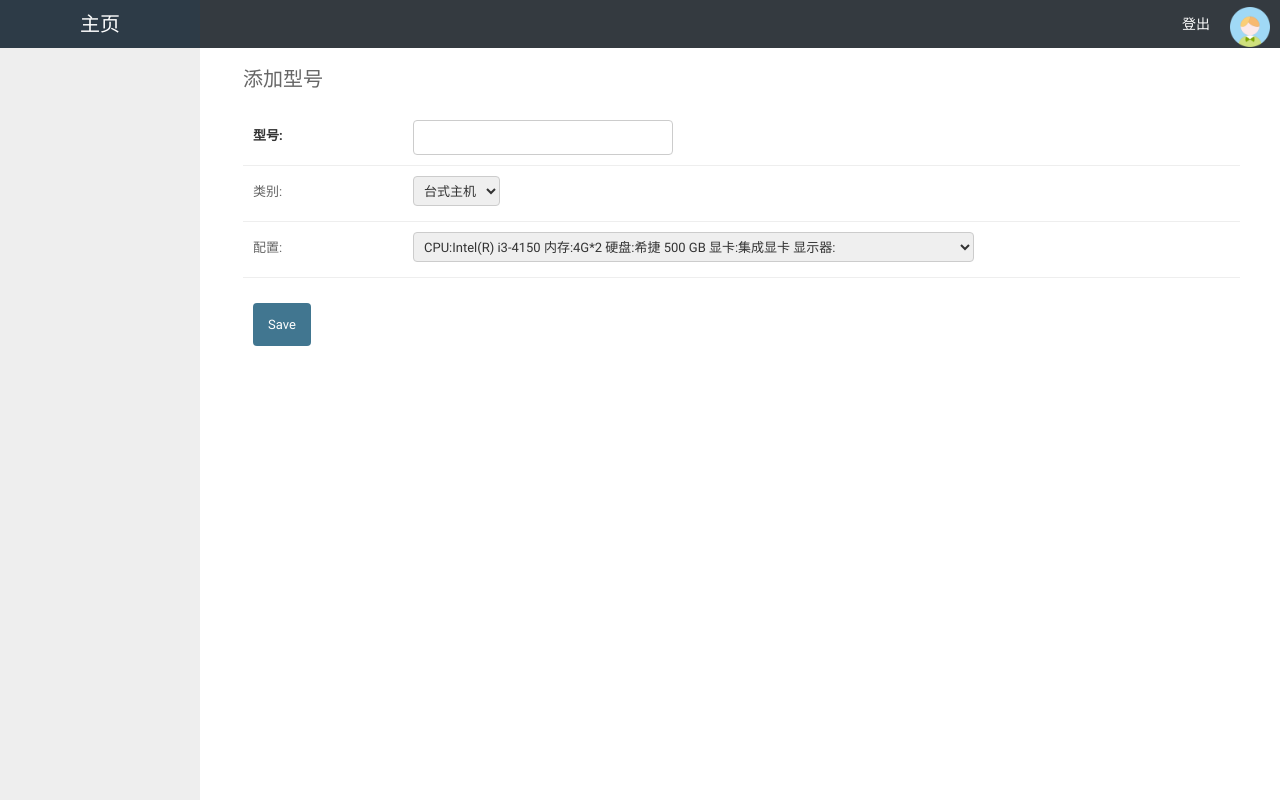
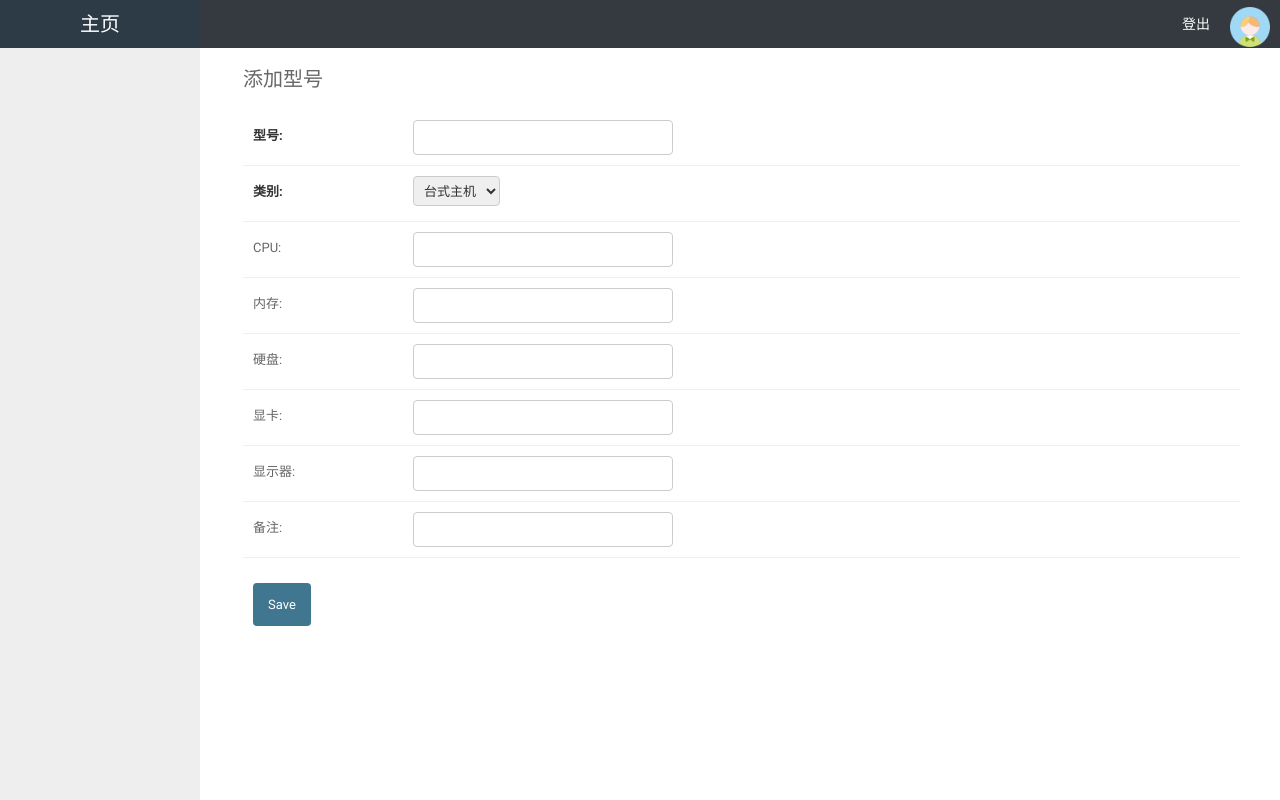
Before and after one commit to zxcbvbbbbb/asset, a Django app: page /add_model/ in a window 1280 px wide. Run offline with Django 3.2, Linux system fonts and the light colour scheme; data comes from the database, SQL or seed files in the repository; both versions use the stored data as it was after the commit; some libraries are stand-ins or nearby versions.

Commit message:
note add

```diff
--- a/api/models.py
+++ b/api/models.py
@@ -176,11 +176,11 @@ class Configuration(models.Model):
     mem = models.CharField(max_length=32,blank=True,null=True,verbose_name='内存')
     harddisk = models.CharField(max_length=32,blank=True,null=True,verbose_name='硬盘')
     gpu = models.CharField(max_length=32,blank=True,null=True,verbose_name='显卡')
-    screen = models.CharField(max_length=32,blank=True,null=True,verbose_name='显示器',default='N'
-                                                                                            '')
+    screen = models.CharField(max_length=32,blank=True,null=True,verbose_name='显示器',default='N')
+    note = models.CharField(max_length=32,blank=True,null=True,verbose_name='备注')
 
     def __str__(self):
-        return 'CPU:%s 内存:%s 硬盘:%s 显卡:%s 显示器:%s' % (self.cpu,self.mem,self.harddisk,self.gpu,self.screen)
+        return 'CPU:%s 内存:%s 硬盘:%s 显卡:%s 显示器:%s 备注:%s' % (self.cpu,self.mem,self.harddisk,self.gpu,self.screen,self.note)
 
 class Asset(models.Model):
     supplier_type_choices = (
--- a/api/views/views.py
+++ b/api/views/views.py
@@ -672,12 +672,23 @@ def add_model(request):
         configure_list = models.Configuration.objects.all()
         return render(request, 'add_model.html', {'type_list':type_list,'configure_list':configure_list})
     elif request.method == 'POST':
+        #增加配置
+        cpu = request.POST.get('cpu')
+        mem = request.POST.get('mem')
+        harddisk = request.POST.get('harddisk')
+        gpu = request.POST.get('gpu')
+        screen = request.POST.get('screen')
+        note = screen = request.POST.get('note')
+        models.Configuration.objects.create(cpu=cpu, mem=mem, harddisk=harddisk, gpu=gpu, screen=screen)
+
+        #绑定配置
         name = request.POST.get('name')
         if not name:
             return HttpResponse('名字不能为空!返回继续')
         type = request.POST.get('type')
         configure = request.POST.get('configure')
-        obj = models.Models.objects.create(name=name,type_id=type,configure_id=configure)
+        latest_configure = models.Configuration.objects.all().last()
+        obj = models.Models.objects.create(name=name,type_id=type,configure_id=latest_configure.id)
         print('-->obj',obj)
         return redirect('/asset-0-0')
 
@@ -705,7 +716,7 @@ def clear_asset(request):
     if request.method == 'GET':
         nid = request.GET.get('rowid')
         print('-->nid', nid)
-        models.Asset.objects.filter(id=nid).update(recipient=6, recipient_at=None, supplier=1, \
+        models.Asset.objects.filter(id=nid).update(recipient_at=None, supplier=1, \
                                                    after_sales='', status=1, note='')
         return JsonResponse({'status': True})
     elif request.method == 'POST':
--- a/templates/add_model.html
+++ b/templates/add_model.html
@@ -26,7 +26,6 @@
 
 <form method="post" id="asset_form" novalidate>
 <fieldset class="module aligned">
-
         <div class="form-row field-sn">
                 <div>
                         <label class="required" for="id_name">型号:</label>
@@ -36,7 +35,7 @@
 
         <div class="form-row field-after_sales">
                 <div>
-                    <label for="id_type">类别:</label>
+                    <label class="required" for="id_type">类别:</label>
                     <select name="type" id="id_type">
                         {% for row in type_list %}
                             <option value="{{ row.id }}">{{ row.name }}</option>
@@ -44,16 +43,48 @@
                     </select>
                 </div>
         </div>
+        <div class="form-row field-name">
+            <div>
+                    <label>CPU:</label>
+                        <input type="text" name="cpu" class="vTextField" maxlength="32" required="" >
+            </div>
+        </div>
+
+
+        <div class="form-row field-price">
+                <div>
+                        <label for="id_mem">内存:</label>
+                            <input type="text" name="mem" class="vTextField" maxlength="32" id="id_mem">
+                </div>
+        </div>
+
+        <div class="form-row field-sn">
+                <div>
+                        <label for="id_harddisk">硬盘:</label>
+                            <input type="text" name="harddisk" class="vTextField" maxlength="32" required="" id="id_harddisk">
+                </div>
+        </div>
+
+        <div class="form-row field-after_sales">
+                <div>
+                        <label for="id_gpu">显卡:</label>
+                            <input type="text" name="gpu" class="vTextField" maxlength="128" id="id_gpu">
+                </div>
+        </div>
         <div class="form-row field-note">
                 <div>
-                    <label for="id_configure">配置:</label>
-                    <select name="configure" id="id_configure">
-                        {% for row in configure_list %}
-                            <option value="{{ row.id }}">{{ row }}</option>
-                        {% endfor %}
-                    </select>
+                    <label for="id_screen">显示器:</label>
+                        <input type="text" name="screen" class="vTextField" maxlength="128" id="id_screen">
+                        </select>
                 </div>
         </div>
+        <div class="form-row field-name">
+            <div>
+                    <label>备注:</label>
+                        <input type="text" name="note" class="vTextField" maxlength="32" required="" >
+            </div>
+        </div>
+
     <br>
 <input type="submit" value="Save" class="default" style="float: left;margin-left: 10px">
 </fieldset>
```
Also changed, not shown: api/tmp.py (+12 -6 lines), templates/asset.html (+13 -2 lines), api/migrations/0005_configuration_note.py (added), db.sqlite3, 1 other file.
